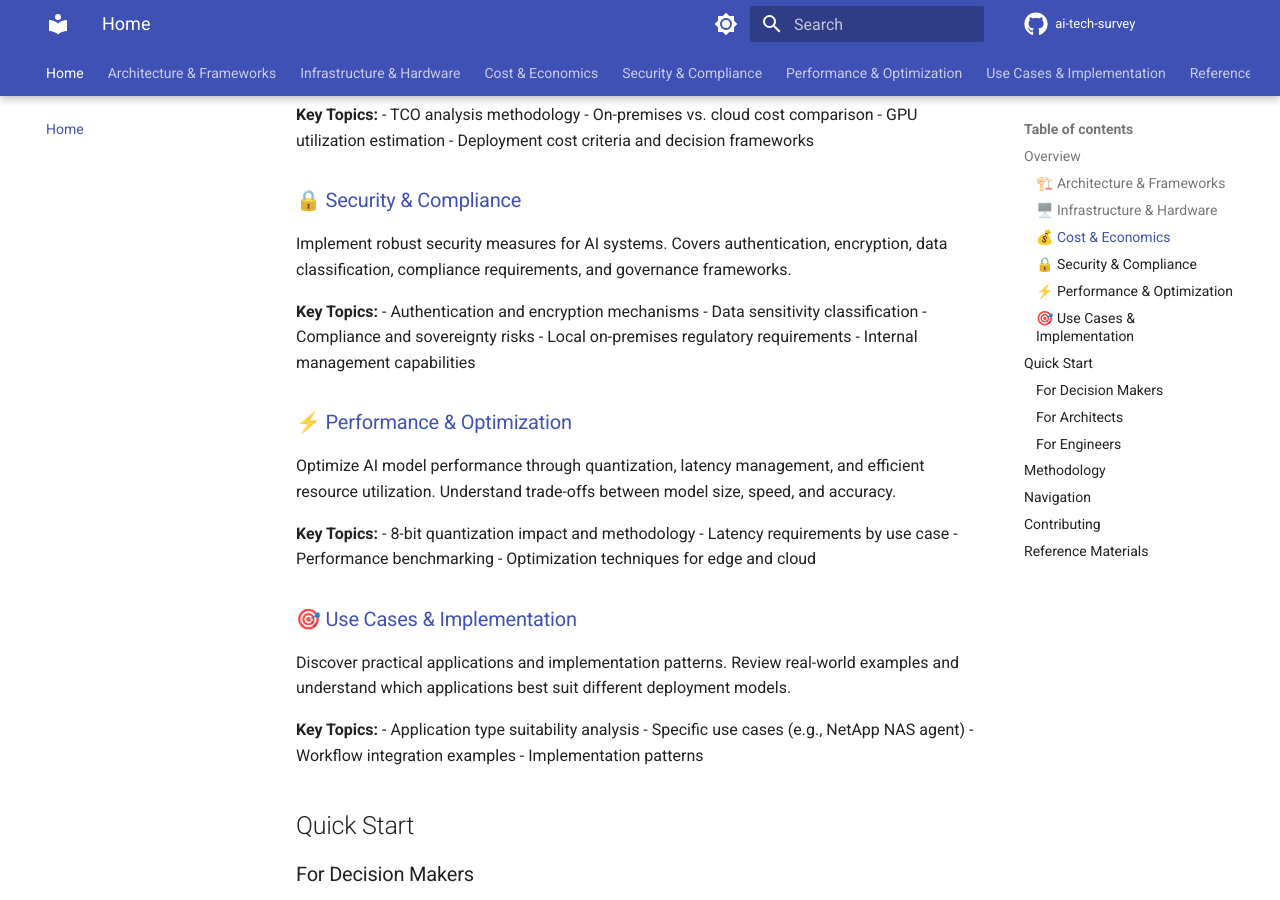
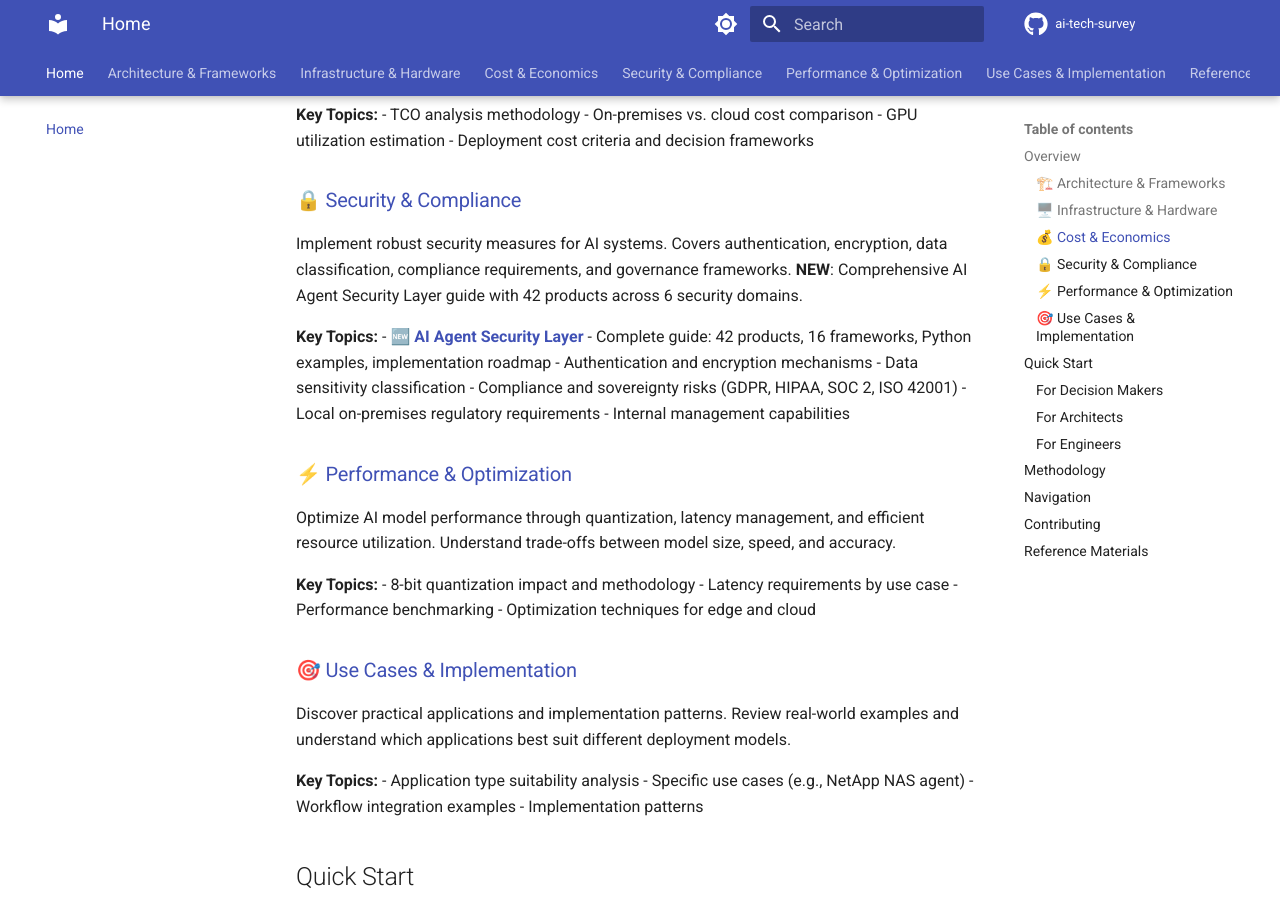
Before and after one commit to brunseba/ai-tech-watch, an MkDocs documentation site: the page built from docs/index.md, in a window 1280 px wide and 900 px high, scrolled down 959 px. Built offline with MkDocs 1.6.1 and Material for MkDocs 9.7.7, drawn with Linux system fonts in a browser that asks for light colours; comment, search, counter and statistics services are not loaded; the version menu is left out.

Commit message:
docs: update mkdocs.yml and index to include AI Agent Security Layer
- Added AI Agent Security Layer to Security & Compliance navigation
- Updated docs/index.md to highlight new comprehensive security guide
- Listed key features: 42 products, 16 frameworks, Python examples, roadmap

```diff
--- a/docs/index.md
+++ b/docs/index.md
@@ -34,12 +34,13 @@ Analyze total cost of ownership (TCO) across deployment options. Understand cost
 - Deployment cost criteria and decision frameworks
 
 ### 🔒 [Security & Compliance](security/index.md)
-Implement robust security measures for AI systems. Covers authentication, encryption, data classification, compliance requirements, and governance frameworks.
+Implement robust security measures for AI systems. Covers authentication, encryption, data classification, compliance requirements, and governance frameworks. **NEW**: Comprehensive AI Agent Security Layer guide with 42 products across 6 security domains.
 
 **Key Topics:**
+- **🆕 [AI Agent Security Layer](security/ai-agent-security-layer.md)** - Complete guide: 42 products, 16 frameworks, Python examples, implementation roadmap
 - Authentication and encryption mechanisms
 - Data sensitivity classification
-- Compliance and sovereignty risks
+- Compliance and sovereignty risks (GDPR, HIPAA, SOC 2, ISO 42001)
 - Local on-premises regulatory requirements
 - Internal management capabilities
 
--- a/mkdocs.yml
+++ b/mkdocs.yml
@@ -112,6 +112,7 @@ nav:
       - Deployment Cost Criteria: cost-economics/deployment-cost-criteria.md
   - Security & Compliance:
       - Overview: security/index.md
+      - AI Agent Security Layer: security/ai-agent-security-layer.md
       - Authentication & Encryption: security/authentication-encryption.md
       - Data Classification: security/data-classification.md
       - Compliance Risks: security/compliance-risks.md
```
